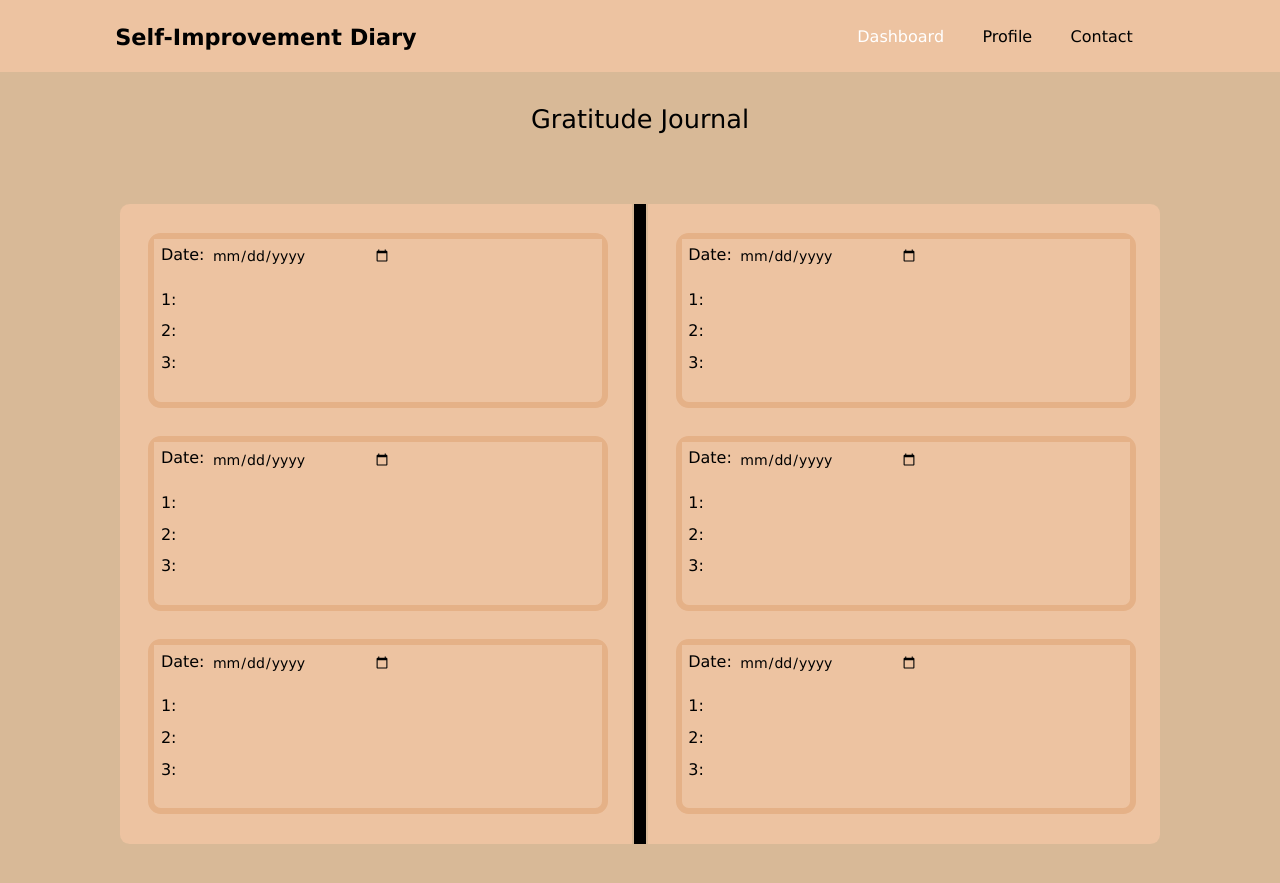
After one commit to sababot/reboost, a Flask app: page /gratitude-journal in a window 1280 px wide. The commit adds this page. Run offline with Flask 2, Linux system fonts and the light colour scheme; some libraries are stand-ins or nearby versions.

Commit message:
gratitude journal

```diff
--- a/main.py
+++ b/main.py
@@ -17,7 +17,7 @@ app.config['MYSQL_DB'] = 'pythonlogin'
 # Intialize MySQL
 mysql = MySQL(app)
 
-# Login Route
+# Routes
 @app.route('/login/', methods=['GET', 'POST'])
 def login():
     # Output message if something goes wrong...
@@ -63,8 +63,9 @@ def home():
 def habit_tracker():
    return render_template('habit-tracker.html')
 
+@app.route('/gratitude-journal')
+def gratitude_journal():
+   return render_template('gratitude-journal.html')
+
 if __name__ == '__main__':
-
-    # run() method of Flask class runs the application
-    # on the local development server.
     app.run()
--- /dev/null
+++ b/static/css/gratitude-journal.css
@@ -0,0 +1,52 @@
+.wrapper-pages {
+    justify-content: center;
+
+    padding-top: 1vw;
+    padding-bottom: 3vw;
+    display: grid;
+    grid-gap: 0.1vw;
+    background-color: transparent;
+    color: #444;
+    grid-template-rows: repeat(1, 50vw);
+    grid-template-columns: 40vw 1vw 40vw;
+}
+
+.wrapper-pages div {
+	text-decoration: none;
+    background-color: #edc3a1;
+    color: #fff;
+    border-radius: 0vw;
+    padding: 0px;
+    font-size: 1.25vw;
+}
+
+.wrapper-pages .day {
+    margin: 5.5%;
+    width: 35vw;
+    height: 12.75vw;
+    border: solid;
+    border-color: #e5b187;
+    border-width: 0.5vw;
+    border-radius: 1vw;
+}
+
+.wrapper-pages .day div {
+    display: flex;
+}
+
+.wrapper-pages .day input {
+    border: none;
+    background-color: transparent;
+    text-decoration: none;
+    color: black;
+    height: 1.5vw;
+    width: 31.5vw;
+    margin-top: 0.5vw;
+    outline: none;
+    font-size: 1.1vw;
+}
+
+.wrapper-pages .day p {
+    color: black;
+    padding: 0.5vw;
+}
--- /dev/null
+++ b/templates/gratitude-journal.html
@@ -0,0 +1,147 @@
+<!DOCTYPE html>
+<html>
+<head>
+	<meta charset="utf-8">
+	<meta name="viewport" content="width=device-width, initial-scale=1">
+	<title>self-improvement diary</title>
+
+	<link rel="stylesheet" type="text/css" href="../static/css/style.css">
+	<link rel="stylesheet" type="text/css" href="../static/css/gratitude-journal.css">
+</head>
+<body>
+	<!--Header-->
+	<div id="header-element" class="header">
+		<a class="logo" href="home.html">Self-Improvement Diary</a>
+		<div class="header-right" style="padding-right: 10vw;">
+			<a class="active" href="/">Dashboard</a>
+			<a href="/profile">Profile</a>
+			<a href="/contact">Contact</a>
+		</div>
+	</div>
+
+	<!--Title-->
+	<p style="text-align: center; font-size: 2vw; padding-top: 2.5vw; padding-bottom: 4.5vw;">Gratitude Journal</p>
+
+	<!--Page-->
+	<div class="wrapper-pages">
+  		<div class="box 1" style="border-top-left-radius: 0.75vw; border-bottom-left-radius: 0.75vw;">
+  			<div class="day">
+  				<div>
+  					<p style="padding-bottom: 1.5vw;">Date: </p>
+  					<input type="date" name="date-form" style="margin-top: 0.65vw; width: 14vw">
+  				</div>
+  				<div>
+  					<p>1: </p>
+  					<input type="text" name="date-form">
+  				</div>
+  				<div>
+  					<p>2: </p>
+  					<input type="text" name="date-form">
+  				</div>
+  				<div>
+  					<p>3: </p>
+  					<input type="text" name="date-form">
+  				</div>
+  			</div>
+  			<div class="day">
+  				<div>
+  					<p style="padding-bottom: 1.5vw;">Date: </p>
+  					<input type="date" name="date-form" style="margin-top: 0.65vw; width: 14vw">
+  				</div>
+  				<div>
+  					<p>1: </p>
+  					<input type="text" name="date-form">
+  				</div>
+  				<div>
+  					<p>2: </p>
+  					<input type="text" name="date-form">
+  				</div>
+  				<div>
+  					<p>3: </p>
+  					<input type="text" name="date-form">
+  				</div>
+  			</div>
+  			<div class="day">
+  				<div>
+  					<p style="padding-bottom: 1.5vw;">Date: </p>
+  					<input type="date" name="date-form" style="margin-top: 0.65vw; width: 14vw">
+  				</div>
+  				<div>
+  					<p>1: </p>
+  					<input type="text" name="date-form">
+  				</div>
+  				<div>
+  					<p>2: </p>
+  					<input type="text" name="date-form">
+  				</div>
+  				<div>
+  					<p>3: </p>
+  					<input type="text" name="date-form">
+  				</div>
+  			</div>
+  		</div>
+  		<div class="vertical-line" style="background-color: black; border-radius: 0px;">
+  			<!--Added in CSS-->
+  		</div>
+  		<div class="box 2" style="border-top-right-radius: 0.75vw; border-bottom-right-radius: 0.75vw;">
+  			<div class="day">
+  				<div>
+  					<p style="padding-bottom: 1.5vw;">Date: </p>
+  					<input type="date" name="date-form" style="margin-top: 0.65vw; width: 14vw">
+  				</div>
+  				<div>
+  					<p>1: </p>
+  					<input type="text" name="date-form">
+  				</div>
+  				<div>
+  					<p>2: </p>
+  					<input type="text" name="date-form">
+  				</div>
+  				<div>
+  					<p>3: </p>
+  					<input type="text" name="date-form">
+  				</div>
+  			</div>
+  			<div class="day">
+  				<div>
+  					<p style="padding-bottom: 1.5vw;">Date: </p>
+  					<input type="date" name="date-form" style="margin-top: 0.65vw; width: 14vw">
+  				</div>
+  				<div>
+  					<p>1: </p>
+  					<input type="text" name="date-form">
+  				</div>
+  				<div>
+  					<p>2: </p>
+  					<input type="text" name="date-form">
+  				</div>
+  				<div>
+  					<p>3: </p>
+  					<input type="text" name="date-form">
+  				</div>
+  			</div>
+  			<div class="day">
+  				<div>
+  					<p style="padding-bottom: 1.5vw;">Date: </p>
+  					<input type="date" name="date-form" style="margin-top: 0.65vw; width: 14vw">
+  				</div>
+  				<div>
+  					<p>1: </p>
+  					<input type="text" name="date-form">
+  				</div>
+  				<div>
+  					<p>2: </p>
+  					<input type="text" name="date-form">
+  				</div>
+  				<div>
+  					<p>3: </p>
+  					<input type="text" name="date-form">
+  				</div>
+  			</div>
+  		</div>
+	</div>
+
+	<!--Scripts-->
+	<script src="../static/js/habits-graph.js"></script>
+</body>
+</html>
```
Also changed, not shown: templates/home.html (+6 -6 lines), static/images/gratitude-journal-demo.png (added), 4 other files.
